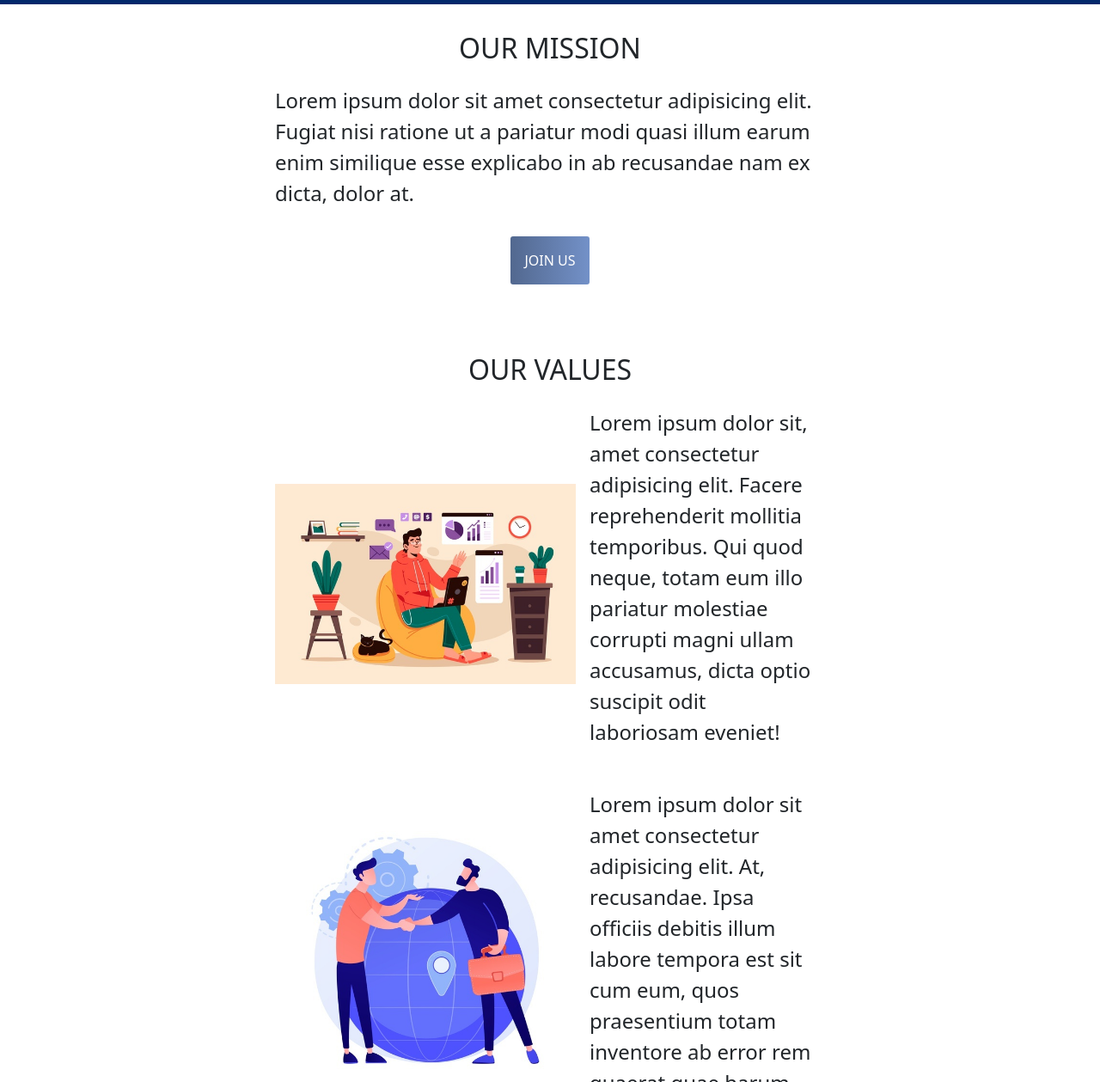
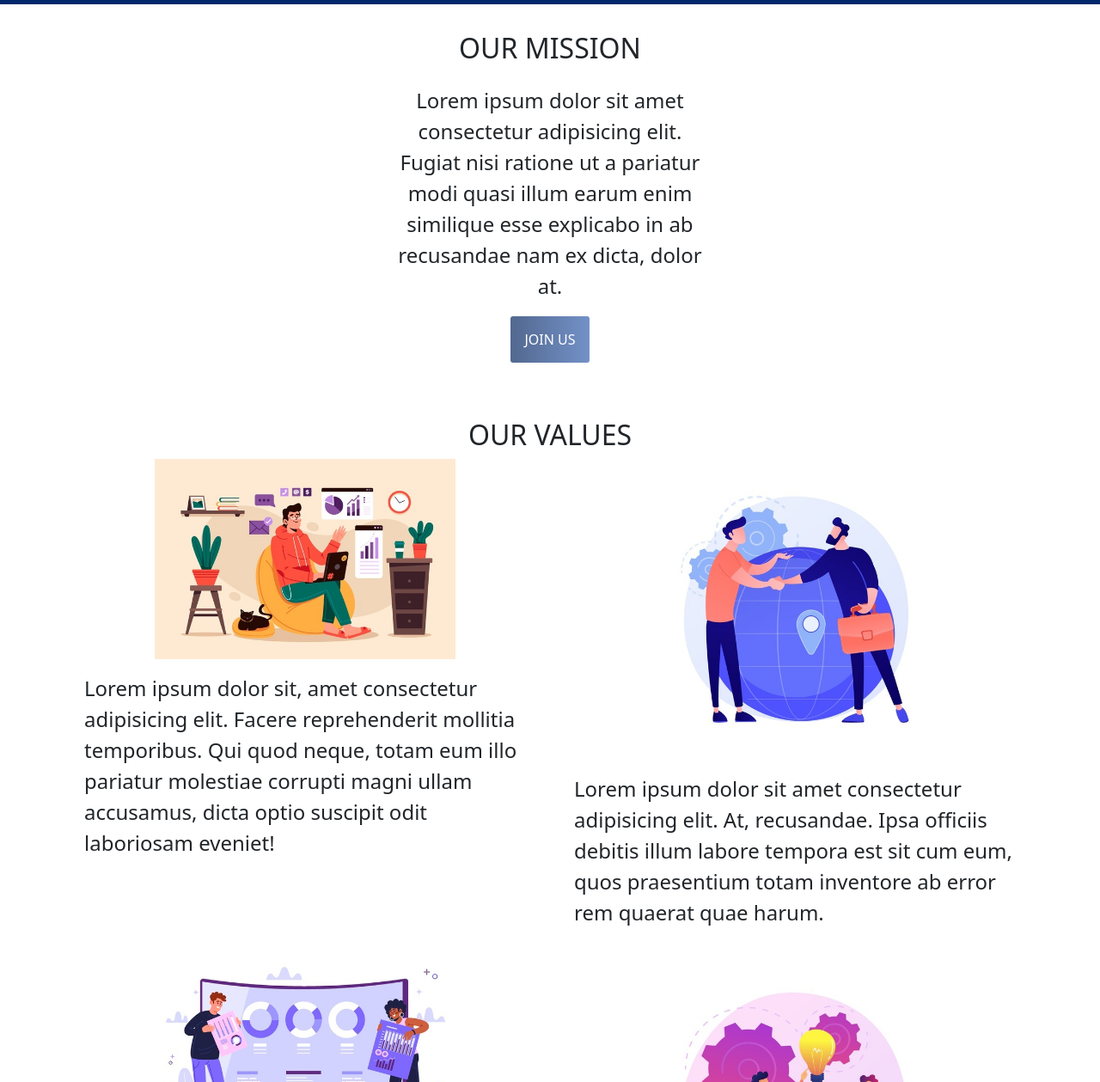
Before and after one commit to guillermopaniaguasilva/d-g-studio-bootstrap, a plain HTML site: page pages/studio.html in a window 1280 px wide. Shown: the part 81-1340 px from the top of the page at 86% size. Drawn offline with nearby package versions, Linux system fonts and the light colour scheme.

Commit message:
added bootstrap layout to studio page

```diff
--- a/css/styles.css
+++ b/css/styles.css
@@ -41,7 +41,6 @@ a {
   padding: 1rem;
   background: linear-gradient(to right, #02286b, #7391c8);
   color: #fff;
-  /* height: 8rem; */
 }
 
 .footer__container {
@@ -175,7 +174,6 @@ a {
 @media (max-width: 1024px) {
   .companies__item {
     max-width: 150px;
-    /* padding: 3rem 0 !important; */
   }
 }
 
@@ -262,23 +260,12 @@ a {
 .service {
   padding-top: 1rem;
   padding-bottom: 1rem;
-  /* display: flex;
-  flex-direction: column;
-  align-items: center; */
 }
 
 .service__heading {
   text-transform: uppercase;
-  /* text-align: center; */
   padding-top: 1rem;
   padding-bottom: 1rem;
-}
-
-.service__container {
-  /* display: flex;
-  justify-content: center;
-  align-items: center;
-  max-width: 50%; */
 }
 
 .service__text {
@@ -304,7 +291,6 @@ a {
 
 @media (max-width: 400px) {
   .service__container {
-    /* flex-direction: column; */
     max-width: 100%;
   }
 
@@ -317,18 +303,6 @@ a {
 
 .mission {
   padding-top: 2rem;
-  display: flex;
-  flex-direction: column;
-  justify-content: center;
-  align-items: center;
-}
-
-.mission__container {
-  display: flex;
-  flex-direction: column;
-  justify-content: center;
-  align-items: center;
-  max-width: 50%;
 }
 
 .mission__heading {
@@ -345,7 +319,6 @@ a {
   border-radius: 3px;
   text-transform: uppercase;
   text-align: center;
-  /* border: 2px solid #333; */
   background: linear-gradient(to right, #52688f, #7391c8);
   color: #fff;
 }
@@ -367,22 +340,10 @@ a {
 
 .values {
   padding-top: 5rem;
-  display: flex;
-  flex-direction: column;
-  justify-content: center;
-  align-items: center;
-}
-
-.value__container {
-  max-width: 50%;
-  display: flex;
-  justify-content: center;
-  align-items: center;
 }
 
 .values__heading {
   text-transform: uppercase;
-  justify-self: center;
 }
 
 .value__img {
@@ -396,12 +357,10 @@ a {
 
 @media (max-width: 400px) {
   .value__container {
-    flex-direction: column;
     max-width: 100%;
   }
 
   .value__text {
-    align-self: center;
     text-align: center;
   }
 }
--- a/pages/studio.html
+++ b/pages/studio.html
@@ -49,8 +49,10 @@
 
   <main>
 
+    <div class="container">
+      <div class="row justify-content-center">
         <!-- OUR MISSION SECTION -->
-    <section class="mission">
+        <section class="col-xl-4 col-lg-12 text-center mission">
           <h2 class="mission__heading">Our mission</h2>
           <div class="mission__container">
             <p class="mission__text">Lorem ipsum dolor sit amet consectetur adipisicing elit. Fugiat nisi ratione ut a
@@ -61,43 +63,56 @@
           </div>
         </section>
         <!-- END OF MISSION SECTION -->
+      </div>
 
       <!-- VALUES SECTION -->
       <section class="values">
+        <div class="row justify-content-center">
+          <div class="col-xl-12 col-lg-12 text-center">
             <h2 class="values__heading">Our values</h2>
-      <div class="value__container">
-        <img class="value__img" src="../images/remote-first.jpeg" alt="remote first">
-        <p class="value__text">Lorem ipsum dolor sit, amet consectetur adipisicing elit. Facere reprehenderit mollitia
+          </div>
+        </div>
+        <div class="row justify-content-center">
+          <div class="col-xl-6 col-lg-12 d-flex flex-column">
+            <img class="value__img align-self-center" src="../images/remote-first.jpeg" alt="remote first">
+            <p class="value__text">Lorem ipsum dolor sit, amet consectetur adipisicing elit. Facere reprehenderit
+              mollitia
               temporibus. Qui quod
-          neque, totam eum illo pariatur molestiae corrupti magni ullam accusamus, dicta optio suscipit odit laboriosam
+              neque, totam eum illo pariatur molestiae corrupti magni ullam accusamus, dicta optio suscipit odit
+              laboriosam
               eveniet!
             </p>
           </div>
-      <div class="value__container">
-        <img class="value__img" src="../images/commitment-with-clients.jpeg" alt="commitment">
-        <p class="value__text">Lorem ipsum dolor sit amet consectetur adipisicing elit. At, recusandae. Ipsa officiis
+          <div class="col-xl-6 col-lg-12 d-flex flex-column">
+            <img class="value__img align-self-center" src="../images/commitment-with-clients.jpeg" alt="commitment">
+            <p class="value__text">Lorem ipsum dolor sit amet consectetur adipisicing elit. At, recusandae. Ipsa
+              officiis
               debitis illum labore
               tempora est sit cum eum, quos praesentium totam inventore ab error rem quaerat quae harum.
             </p>
           </div>
-      <div class="value__container">
-        <img class="value__img" src="../images/results-driven.jpeg" alt="results drive">
-        <p class="value__text">Lorem ipsum, dolor sit amet consectetur adipisicing elit. Id aut, modi quos molestias
+          <div class="col-xl-6 col-lg-12 d-flex flex-column">
+            <img class="value__img align-self-center" src="../images/results-driven.jpeg" alt="results drive">
+            <p class="value__text">Lorem ipsum, dolor sit amet consectetur adipisicing elit. Id aut, modi quos
+              molestias
               incidunt quidem quod
               alias explicabo asperiores inventore minus quaerat aliquid, odio illum vitae. At labore amet ipsum.
             </p>
           </div>
-      <div class="value__container">
-        <img class="value__img" src="../images/team-work.jpeg" alt="team work">
-        <p class="value__text">Lorem ipsum dolor, sit amet consectetur adipisicing elit. Qui a eveniet non cupiditate
+          <div class="col-xl-6 col-lg-12 d-flex flex-column">
+            <img class="value__img align-self-center" src="../images/team-work.jpeg" alt="team work">
+            <p class="value__text">Lorem ipsum dolor, sit amet consectetur adipisicing elit. Qui a eveniet non
+              cupiditate
               numquam id,
-          accusantium vitae laborum libero veniam commodi inventore cumque impedit labore. Doloribus dolore blanditiis
+              accusantium vitae laborum libero veniam commodi inventore cumque impedit labore. Doloribus dolore
+              blanditiis
               dolorem obcaecati.
             </p>
           </div>
+        </div>
       </section>
       <!-- END OF VALUES SECTION -->
-
+    </div>
   </main>
 
   <footer class="footer">
```
Lines whose indentation alone changed are shown as unchanged.
